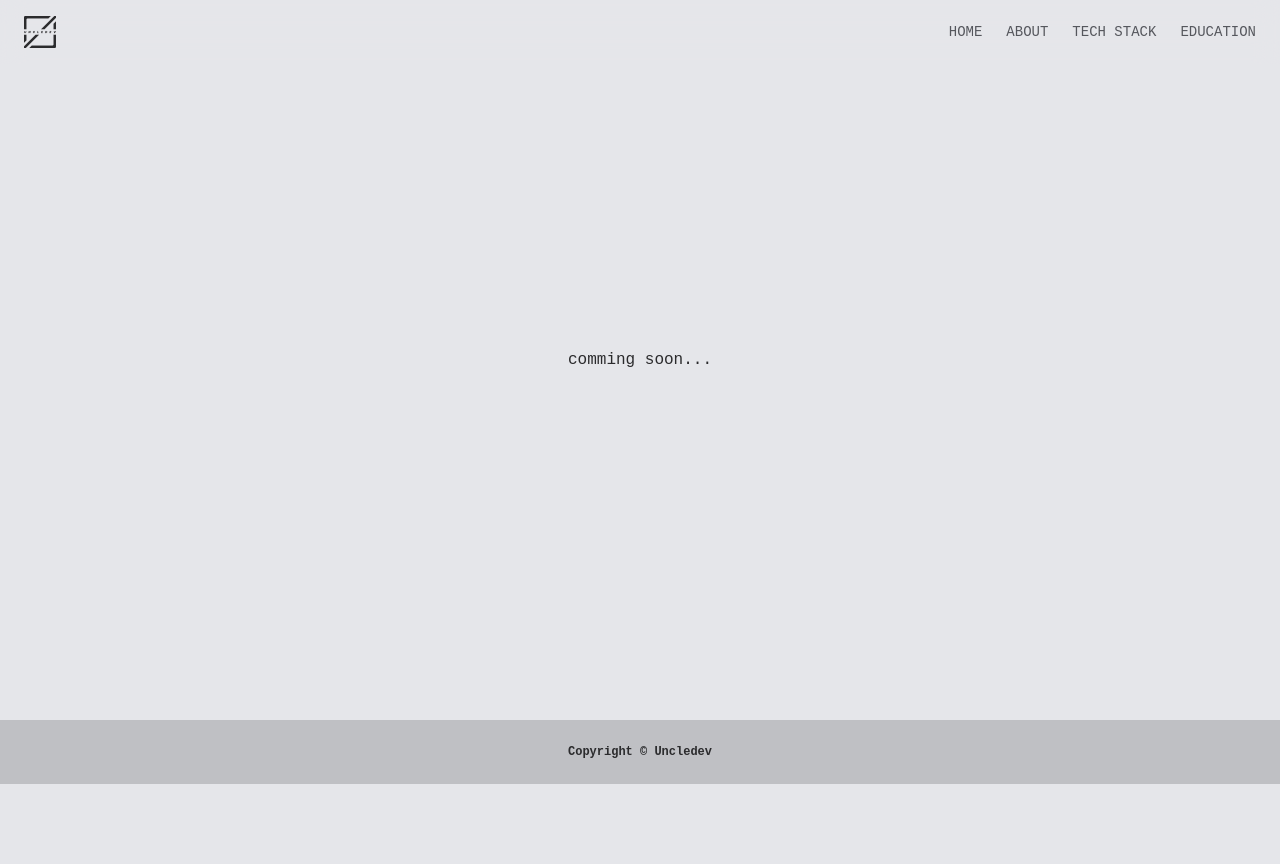
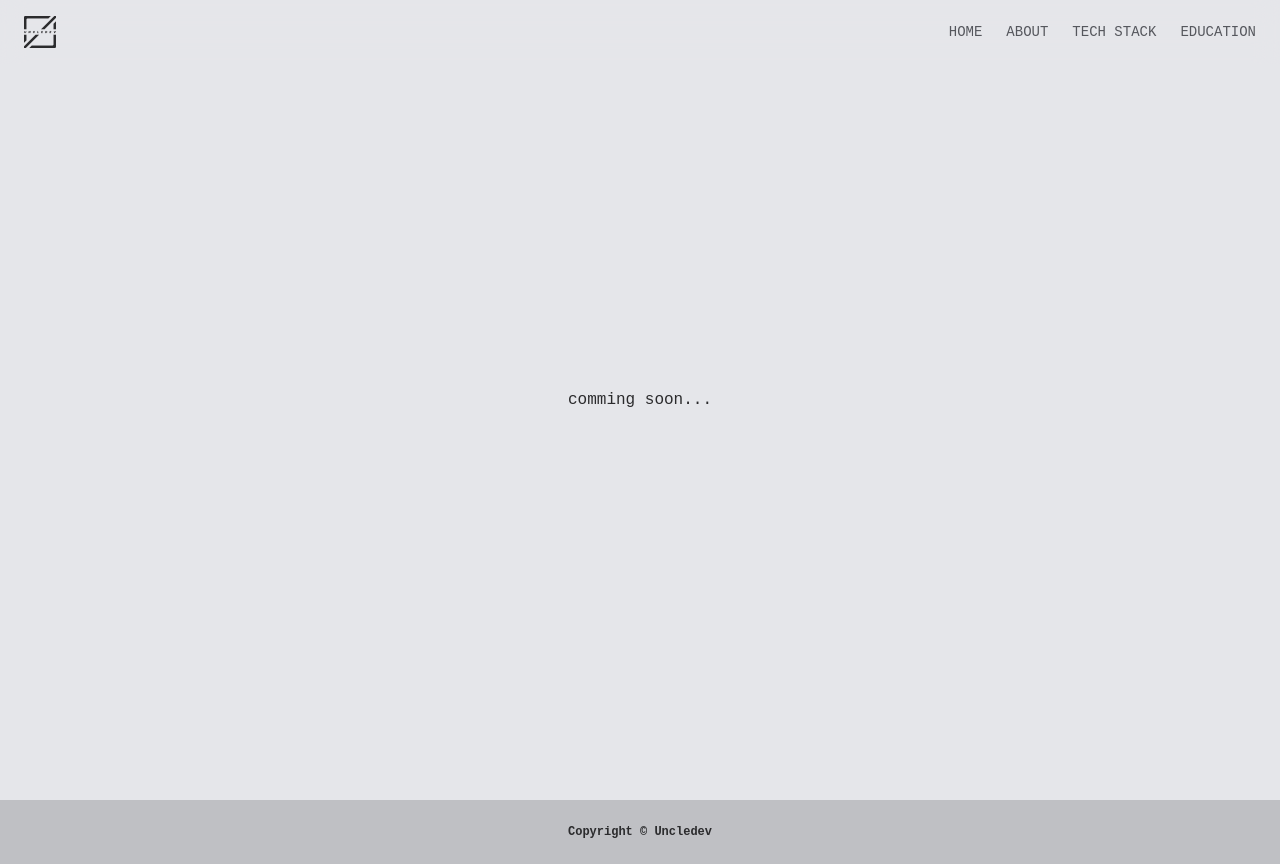
Before and after one commit to dev-uncle/portfolio, a Next.js app: page /projects in a window 1280 px wide. Before the commit the page ends 800 px from the top, so only its background shows below. Built offline with nearby package versions, Linux system fonts and the light colour scheme.

Commit message:
update: project page screen

```diff
--- a/app/projects/page.tsx
+++ b/app/projects/page.tsx
@@ -1,6 +1,6 @@
 export default function ProjectsPage() {
   return (
-    <main className="min-h-[90vh] flex justify-center items-center">
+    <main className="min-h-screen flex justify-center items-center">
       comming soon...
     </main>
   );
```
